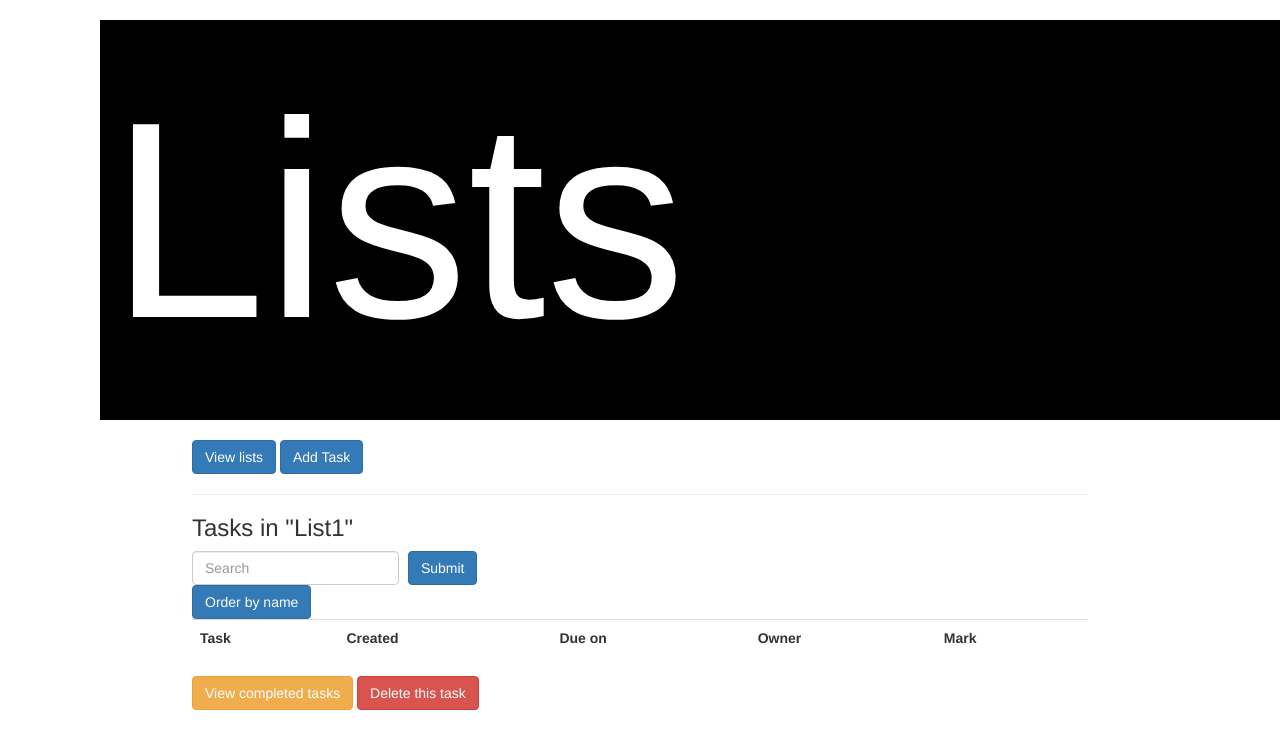
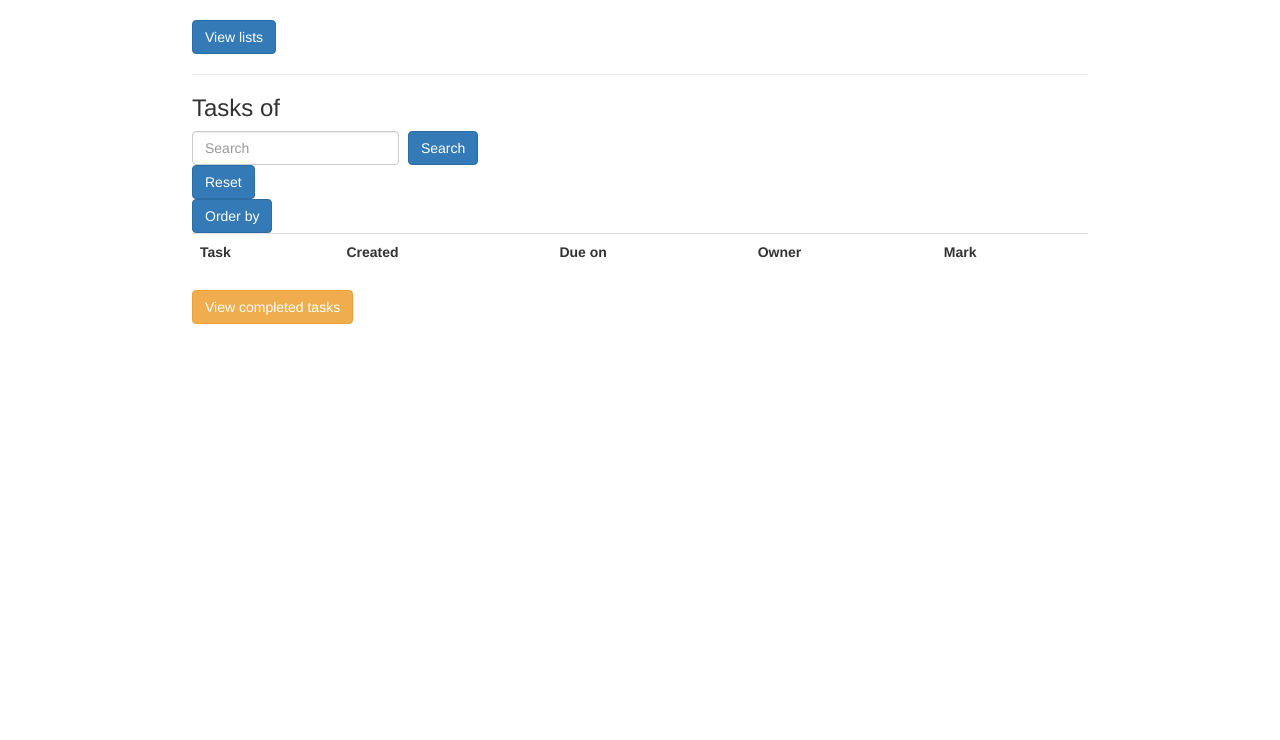
Before and after one commit to daniyar-kbv/BFDjango, a Django app: page /todos/1/todo in a window 1280 px wide. Shown: the part 60-800 px from the top of the page. Run offline with Django 3.2, Linux system fonts and the light colour scheme; data that the repository does not hold is empty; some libraries are stand-ins or nearby versions.

Commit message:
week4_update

```diff
--- a/Week4/todo2/main/views.py
+++ b/Week4/todo2/main/views.py
@@ -34,19 +34,19 @@ def todo_list(request, list):
         form = SearchForm(request.GET)
         if form.is_valid():
             search = form.cleaned_data['name']
-            tasks = Task.objects.all().filter(mark = False, list_id = list)
+            tasks = Task.objects.filter(mark = False, list_id = list)
             context = {
                 'tasks': tasks.filter(name__contains = search),
                 'form': form
             }
-            return render(request, 'todo_list.html', context)
+            return render(request, './todo_list.html', context)
     if request.GET.get('order', '') != '':
-        tasks = Task.objects.all().filter(mark = False, list_id=list)
+        tasks = Task.objects.filter(mark = False, list_id=list)
         context = {
-            'tasks': tasks.order_by("name")
+            'tasks': tasks.order_by(request.GET.get('order', ''))
         }
         return render(request, 'todo_list.html', context)
-    tasks = Task.objects.all().filter(mark = False, list_id = list)
+    tasks = Task.objects.filter(mark = False, list_id = list)
     context = {
         'tasks': tasks
     }
@@ -59,19 +59,19 @@ def completed_todo_list(request, list):
         form = SearchForm(request.GET)
         if form.is_valid():
             search = form.cleaned_data['name']
-            tasks = Task.objects.all().filter(mark = True, list_id = list)
+            tasks = Task.objects.filter(mark = True, list_id = list)
             context = {
                 'tasks': tasks.filter(name__contains = search),
                 'form': form
             }
-            return render(request, 'todo_list.html', context)
+            return render(request, 'completed_todo_list.html', context)
     if request.GET.get('order', '') != '':
-        tasks = Task.objects.all().filter(mark = True, list_id = list)
+        tasks = Task.objects.filter(mark = True, list_id = list)
         context = {
             'tasks': tasks.order_by('name'),
         }
         return render(request, 'completed_todo_list.html', context)
-    tasks = Task.objects.all().filter(mark = True, list_id = list)
+    tasks = Task.objects.filter(mark = True, list_id = list)
     context = {
         'tasks': tasks,
     }
--- a/Week4/todo2/templates/base.html
+++ b/Week4/todo2/templates/base.html
@@ -15,9 +15,6 @@
     <h4 id="TODO_nav">BFDjango TODO</h4>
 </nav>
 
-<div id="navbar2" class="navbar navbar-default">
-    <a id="TODO_nav2" href="..">Lists</a>
-</div>
 {% block body %}
 {% endblock %}
 
--- a/Week4/todo2/templates/lists.html
+++ b/Week4/todo2/templates/lists.html
@@ -2,14 +2,15 @@
 
 {% block body %}
     <div id="main">
-        <button type="button" class="btn btn-primary">Add List</button>
+
+        <h3>Lists</h3>
         <hr>
-        <h3>Lists</h3>
         <form method="GET" class="form-inline" action="">
             {% csrf_token %}
             <input class="form-control" type="text" name="name" placeholder="Search">
             <button type="submit" class="btn btn-primary my-1" style="margin-left: 5px;">Search</button>
         </form>
+        <a href="." type="button" class="btn btn-primary">Reset</a>
         <button type="button" class="btn btn-primary" onclick="window.location.href='./?order=name'" >Order by name</button>
         <table class="table">
             <tr>
--- a/Week4/todo2/templates/todo_list.html
+++ b/Week4/todo2/templates/todo_list.html
@@ -3,15 +3,22 @@
 
 {% block body %}
     <div id="main">
-        <a href="todos" type="button" class="btn btn-primary">View lists</a>
-        <button type="button" class="btn btn-primary">Add Task</button>
+
+        <a href=".." type="button" class="btn btn-primary">View lists</a>
         <hr>
-        <h3>Tasks in "List1"</h3>
-        <form method="GET" class="form-inline" action="/1/todolist">
+        <h3>Tasks of </h3>
+        <form method="GET" class="form-inline" action="./todo">
             <input class="form-control" type="text" name = "name" placeholder="Search">
-            <button type="submit" class="btn btn-primary my-1" style="margin-left: 5px;">Submit</button>
+            <button type="submit" class="btn btn-primary my-1" style="margin-left: 5px;">Search</button>
         </form>
-        <button type="button" class="btn btn-primary" onclick="window.location.href='./todo?order=name'" >Order by name</button>
+        <a href="./todo" type="button" class="btn btn-primary">Reset</a>
+        <div class="dropdown">
+            <button type="button" class="btn btn-primary dropdown-toggle" data-toggle="dropdown">Order by</button>
+            <div class="dropdown-menu">
+                <a class="dropdown-item" onclick="window.location.href='./todo?order=name'">Name</a>
+                <a class="dropdown-item" onclick="window.location.href='./todo?order=cr_date'">Creation date</a>
+            </div>
+        </div>
         <table class="table">
             <tr>
                 <th>Task</th>
@@ -33,6 +40,5 @@
             {% endfor %}
         </table>
         <a href="./completed" type="button" class="btn btn-warning">View completed tasks</a>
-        <button type="button" class="btn btn-danger">Delete this task</button>
     </div>
 {% endblock %}
```
Also changed, not shown: Week4/todo2/templates/completed_todo_list.html (+14 -6 lines).
